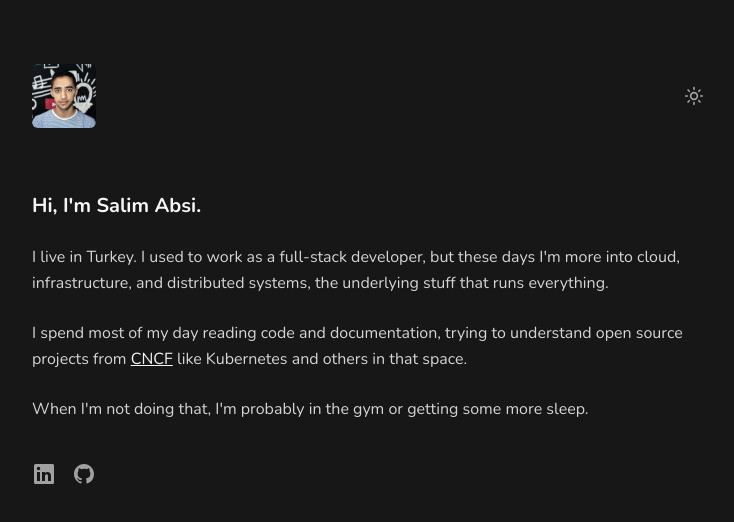
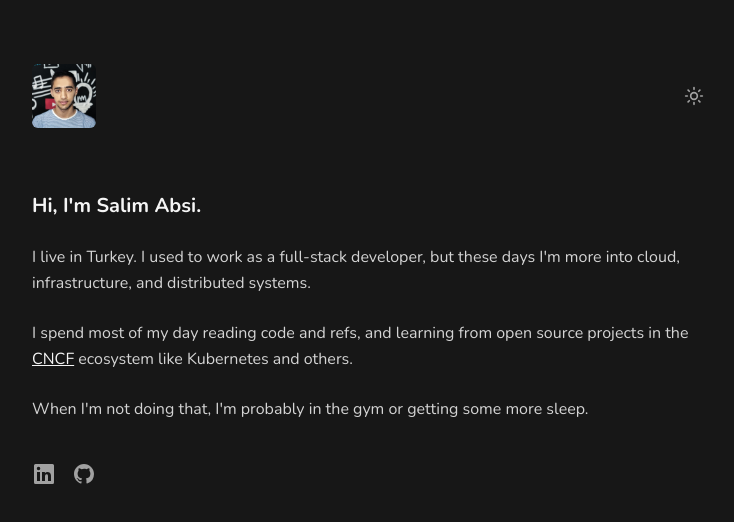
Before and after one commit to salimabsi/salimabsi.me, a Next.js app: page / in a window 1280 px wide. Shown: the top 522 px of the page, without its empty margins (272-1006 px from the left). Built offline with nearby package versions, Linux system fonts and the light colour scheme.

Commit message:
refactor: refine personal description

```diff
--- a/src/app/page.tsx
+++ b/src/app/page.tsx
@@ -7,20 +7,22 @@ export default function Home() {
 
       <div className="mt-6 space-y-6 leading-relaxed text-neutral-700 dark:text-neutral-300">
         <p>
-          I live in Turkey. I used to work as a full-stack developer, but these days I'm more
-          into cloud, infrastructure, and distributed systems, the underlying stuff that runs everything.
+          I live in Turkey. I used to work as a full-stack developer, but these days I'm more into
+          cloud, infrastructure, and distributed systems.
         </p>
 
         <p>
-          I spend most of my day reading code and documentation, trying to understand open source
-          projects from{' '}
+          I spend most of my day reading code and refs, and learning from open source projects in
+          the{' '}
           <a
-            href="https://www.cncf.io/projects"
+            href="https://www.cncf.io/"
+            target="_blank"
+            rel="noopener noreferrer"
             className="text-neutral-900 dark:text-neutral-100 underline hover:text-neutral-600 dark:hover:text-neutral-300"
           >
             CNCF
           </a>{' '}
-          like Kubernetes and others in that space.
+          ecosystem like Kubernetes and others.
         </p>
 
         <p>When I'm not doing that, I'm probably in the gym or getting some more sleep.</p>
```
